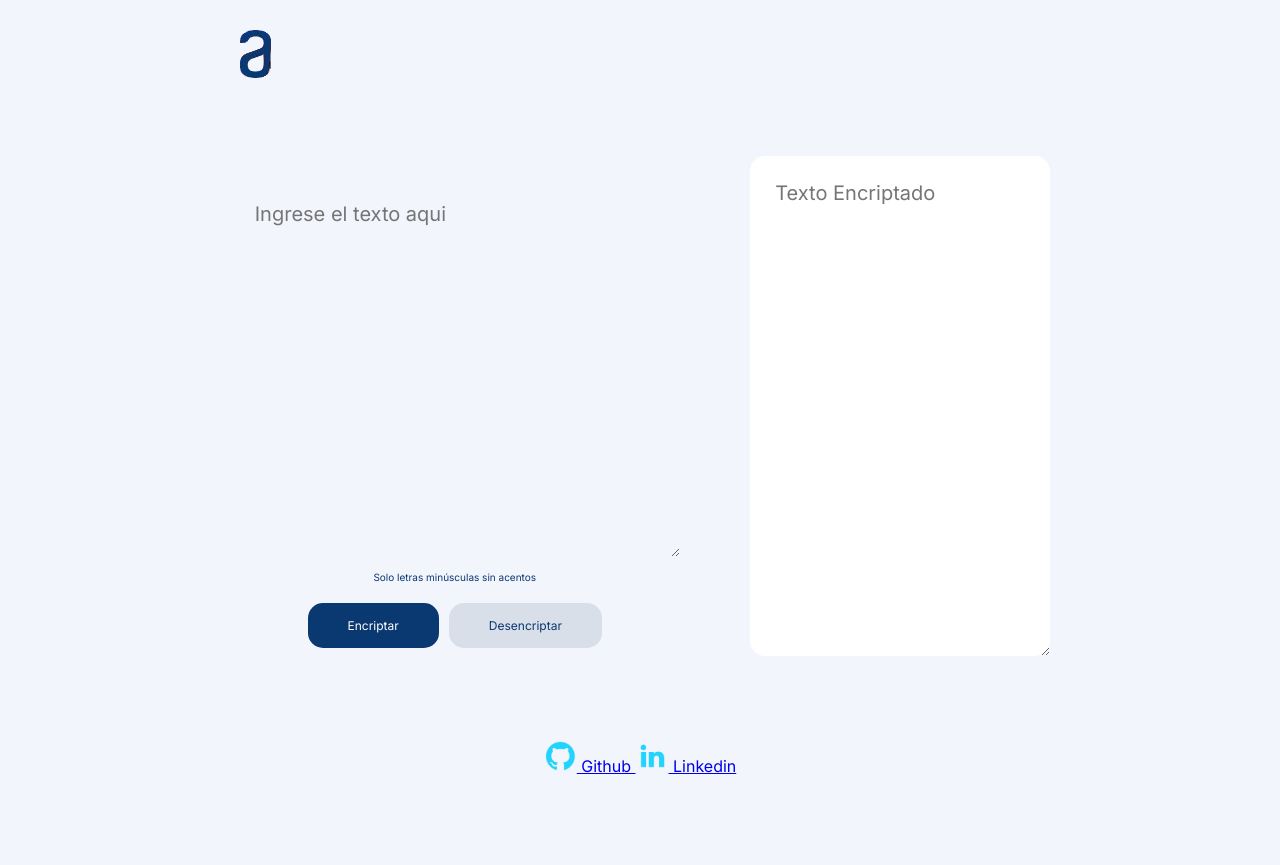
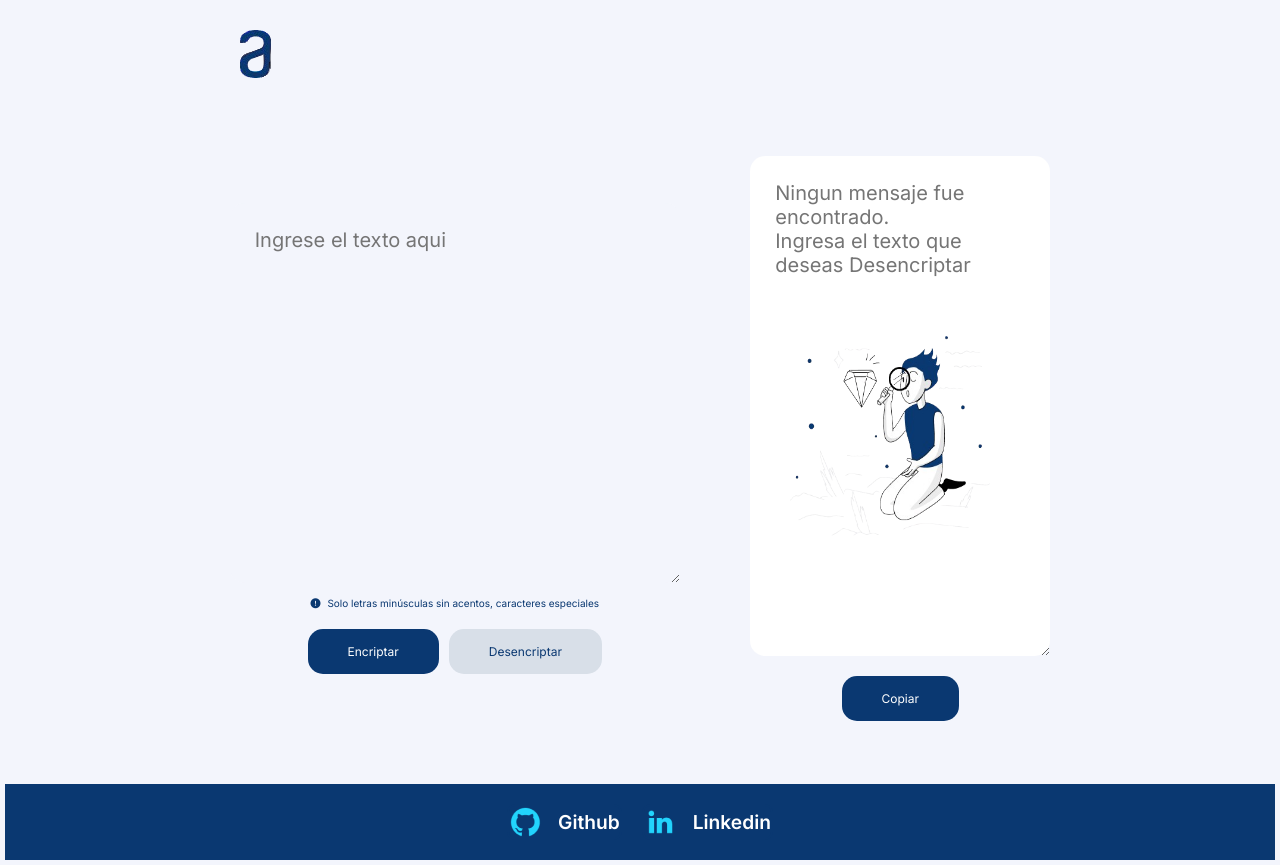
Before and after one commit to MarvinQLQ/Encriptador, a plain HTML site: page index.html in a window 1280 px wide. Before the commit the page ends 800 px from the top, so only its background shows below. Drawn offline with Linux system fonts and the light colour scheme.

Commit message:
el modelo de figma se ha completado

```diff
--- a/index.html
+++ b/index.html
@@ -5,6 +5,9 @@
     <meta name="viewport" content="width=device-width, initial-scale=1.0">
     <title>Encriptador de Marvin</title>
     <link rel="stylesheet" href="styles/style.css">
+    <link rel="stylesheet" href="https://cdnjs.cloudflare.com/ajax/libs/font-awesome/6.6.0/css/all.min.css"
+     integrity="sha512-Kc323vGBEqzTmouAECnVceyQqyqdsSiqLQISBL29aUW4U/M7pSPA/gEUZQqv1cwx4OnYxTxve5UMg5GT6L4JJg=="
+     crossorigin="anonymous" referrerpolicy="no-referrer" />
 </head>
 <body>
     <header class="header">
@@ -17,7 +20,7 @@
             <textarea class="campo_texto" placeholder="Ingrese el texto aqui"></textarea>
             </div>
             <div class="boton">
-                <p class="reglas">Solo letras minúsculas sin acentos</p>
+                <p class="reglas"><i class="fa-solid fa-circle-exclamation"></i>   Solo letras minúsculas sin acentos, caracteres especiales</p>
                 <div class="botones">
                     <a class="bto1" href="">Encriptar</a>
                     <a class="bto2" href="">Desencriptar</a>
@@ -26,7 +29,12 @@
         </section>
         <section class="resultado">
 
-            <textarea class="campo_resultado" placeholder="Texto Encriptado"></textarea>
+
+                <textarea class="campo_resultado" style="background-image:url(assets/imagen.png)"
+                placeholder="Ningun mensaje fue encontrado.              Ingresa el texto que deseas Desencriptar" ></textarea>
+                <a class="bto1" href="">Copiar</a>
+
+
 
 
         </section>
@@ -37,7 +45,7 @@
             <img src="./assets/github.png">
             Github
         </a>
-        <a class="presentacion__enlaces__link" href="https://linkedin.com/in/">
+        <a class="presentacion__enlaces__link" href="https://linkedin.com/in/marvin-blackburn/">
             <img src="./assets/linkedin.png">
             Linkedin
         </a>
--- a/styles/style.css
+++ b/styles/style.css
@@ -47,6 +47,15 @@ body{
     background-color: var(--color--fondo);
     border: 5px var(--color--fondo);
     border-radius: 15px;
+    color: var(--color--bto1);
+}
+.resultado{
+    display: flex;
+    align-items: center;
+    flex-direction: column;
+    gap: 10px;
+
+
 }
 .campo_resultado{
 
@@ -59,6 +68,9 @@ body{
     background-color: var(--color--resultado);
     border: 5px var(--color--fondo);
     border-radius: 15px;
+    background-repeat: no-repeat;
+    background-position: right 60px top 180px; /* Ajusta la posición según tus necesidades */
+    background-size: 200px 200px;
 
 }
 
@@ -74,10 +86,13 @@ body{
 
 .reglas{
     display: flex;
-    flex-direction: column;
+    flex-direction: row;
     align-items: center;
+    justify-content: center;
     font-family: var(--fuente);
     font-size: 10px;
+    color: var(--color--bto1);
+    gap: 7px;
 
 }
 
@@ -110,9 +125,35 @@ body{
 .bto2:hover{
     background-color: #eaedf1;
 }
+.presentacion__enlaces__link{
+    display: flex;
+    align-items: center;
+    justify-content: center;
+    gap: 16px;
+    border: 2px solid var(--color--bto1);
+    text-align: center;
+    border-radius: 8px;
+    font-size: 1.2rem;
+    font-weight: 600;
+    text-decoration: none;
+    color: var(--color);
+    font-family: var(--fuente);
+}
+
+.presentacion__enlaces__link:hover{
+  background-color: #315683;
+}
 
 .footer{
-    padding: 7px;
+    display: flex;
+    align-items: center;
+    justify-content: center;
+    gap: 20px;
+    color:var(--color--resultado);
+    background-color: var(--color--bto1);
+    padding: 20px;
     text-align: center;
-
+    font-family: var(--fuente);
+    font-size: 1rem;
+    font-weight: 400;
 }
```
